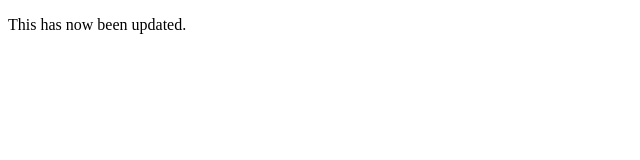
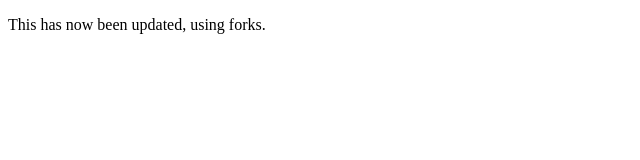
Before and after one commit to laybell/CFG_React_Movies, a React (Create React App) app: page / in a window 1280 px wide. Shown: the top 160 px of the page, without its empty margins (0-640 px from the left). Built offline with nearby package versions, Linux system fonts and the light colour scheme.

Commit message:
Update App.js

```diff
--- a/src/App.js
+++ b/src/App.js
@@ -3,7 +3,7 @@
 function App() {
   return (
     <div className="App">
-      <p>This has now been updated.</p>
+      <p>This has now been updated, using forks.</p>
     </div>
   );
 }
```
